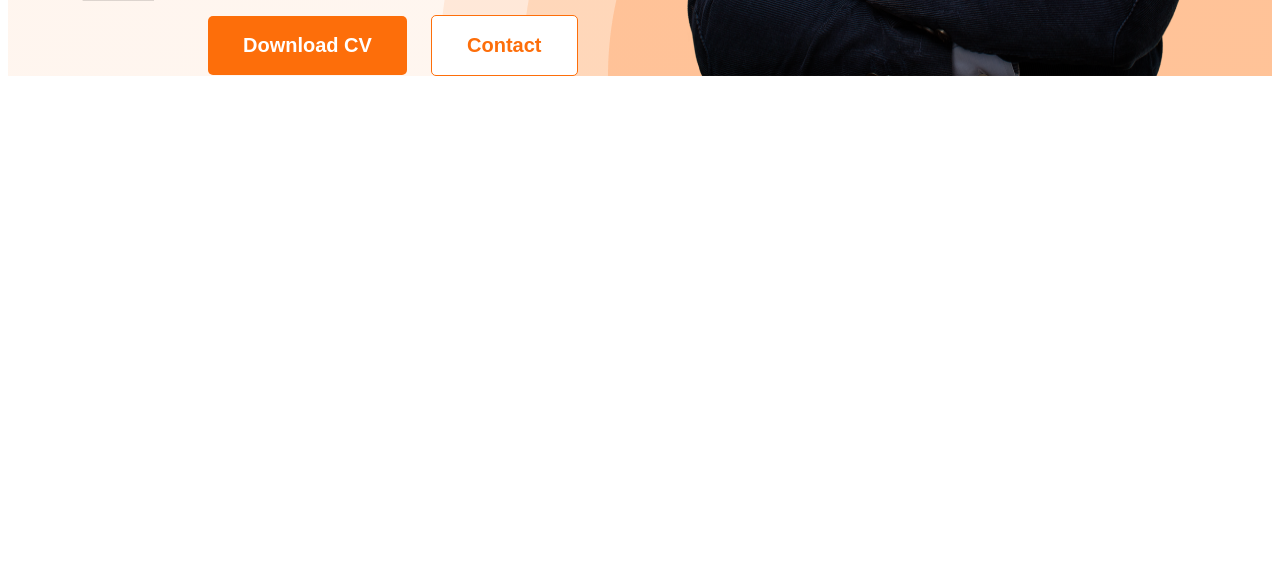
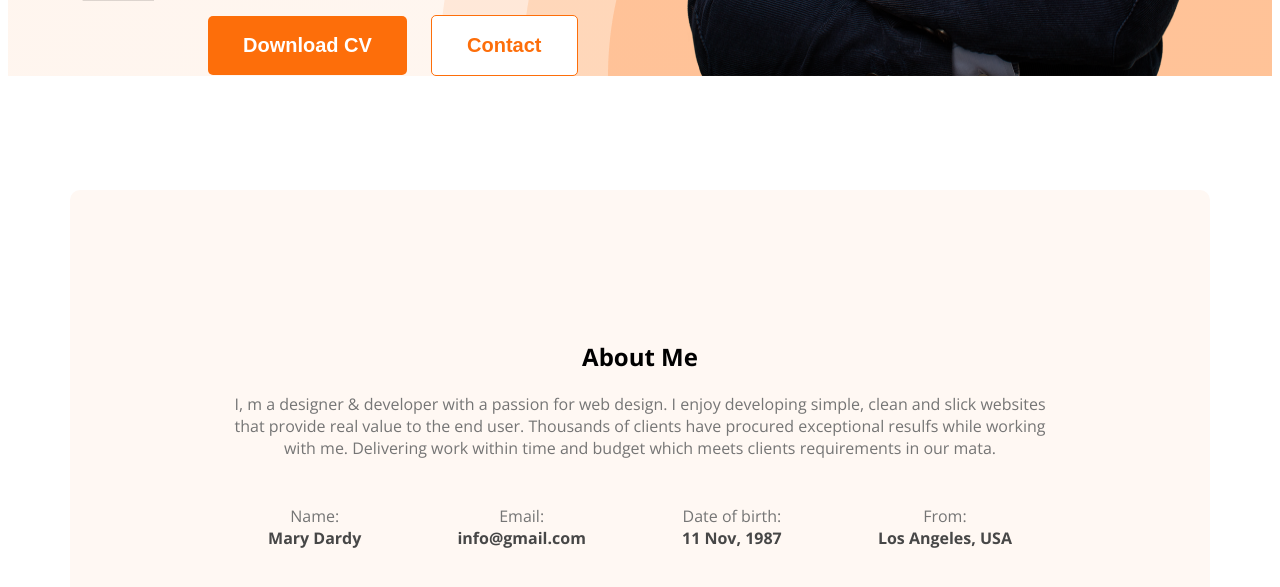
Before and after one commit to Rakibul7233/Web-Dev-Portfolio, a plain HTML site: page index.html in a window 1280 px wide. Shown: the part 862-1449 px from the top of the page. Before the commit the page ends 946 px from the top, so only its background shows below. Drawn offline with nearby package versions, Linux system fonts and the light colour scheme.

Commit message:
about-section

```diff
--- a/index.html
+++ b/index.html
@@ -32,6 +32,28 @@
 
     </header>
     <main>
+        <section class="about section-bg">
+            <h1 class="about-title">About Me</h1>
+            <p class="about-description dark-3">I, m a designer & developer with a passion for web design. I enjoy developing simple, clean and slick websites that provide real value to the end user. Thousands of clients have procured exceptional resulfs while working with me. Delivering work within time and budget which meets clients requirements in our mata.</p>
+            <div class="about-items">
+                <div class="about-item">
+                    <p class="dark-3 item-title">Name:</p>
+                    <p class="dark-2 item-description">Mary Dardy</p>
+                </div>
+                <div class="about-item">
+                    <p class="dark-3 item-title">Email:</p>
+                    <p class="dark-2 item-description">info@gmail.com</p>
+                </div>
+                <div class="about-item">
+                    <p class="dark-3 item-title">Date of birth:</p>
+                    <p class="dark-2 item-description">11 Nov, 1987</p>
+                </div>
+                <div class="about-item">
+                    <p class="dark-3 item-title">From:</p>
+                    <p class="dark-2 item-description">Los Angeles, USA</p>
+                </div>
+            </div>
+        </section>
 
     </main>
     <footer>
--- a/style/styles.css
+++ b/style/styles.css
@@ -8,6 +8,9 @@
 }
 
 /* shared style */
+.section-bg{
+    background-color: #FFF8F3;
+}
 .shared-color{
     color: #FD6E0A;
 }
@@ -25,6 +28,7 @@
     padding: 18px 35px;
     border-radius: 5px;
     border: none;
+    cursor: pointer;
 
 }
 
@@ -96,9 +100,35 @@ nav li a {
     padding: 18px 35px;
     border-radius: 5px;
     border: 1px solid #FD6E0A;
+    cursor: pointer;
+
 }
 
 .banner-pic{
     width: 585px;
 
 }
+
+/* about section  */
+main{
+    max-width: 1140px;
+    margin: 0 auto;
+}
+.about{
+    padding: 130px 150px;
+    border-radius: 10px;
+    text-align: center;
+    margin-top: 114px;
+}
+.about-items{
+    display: flex;
+    justify-content: space-around;
+}
+.item-title{
+    margin-bottom: 0;
+    margin-top: 30px;
+}
+.item-description{
+    font-weight: bold;
+    margin-top: 0;
+}
```
